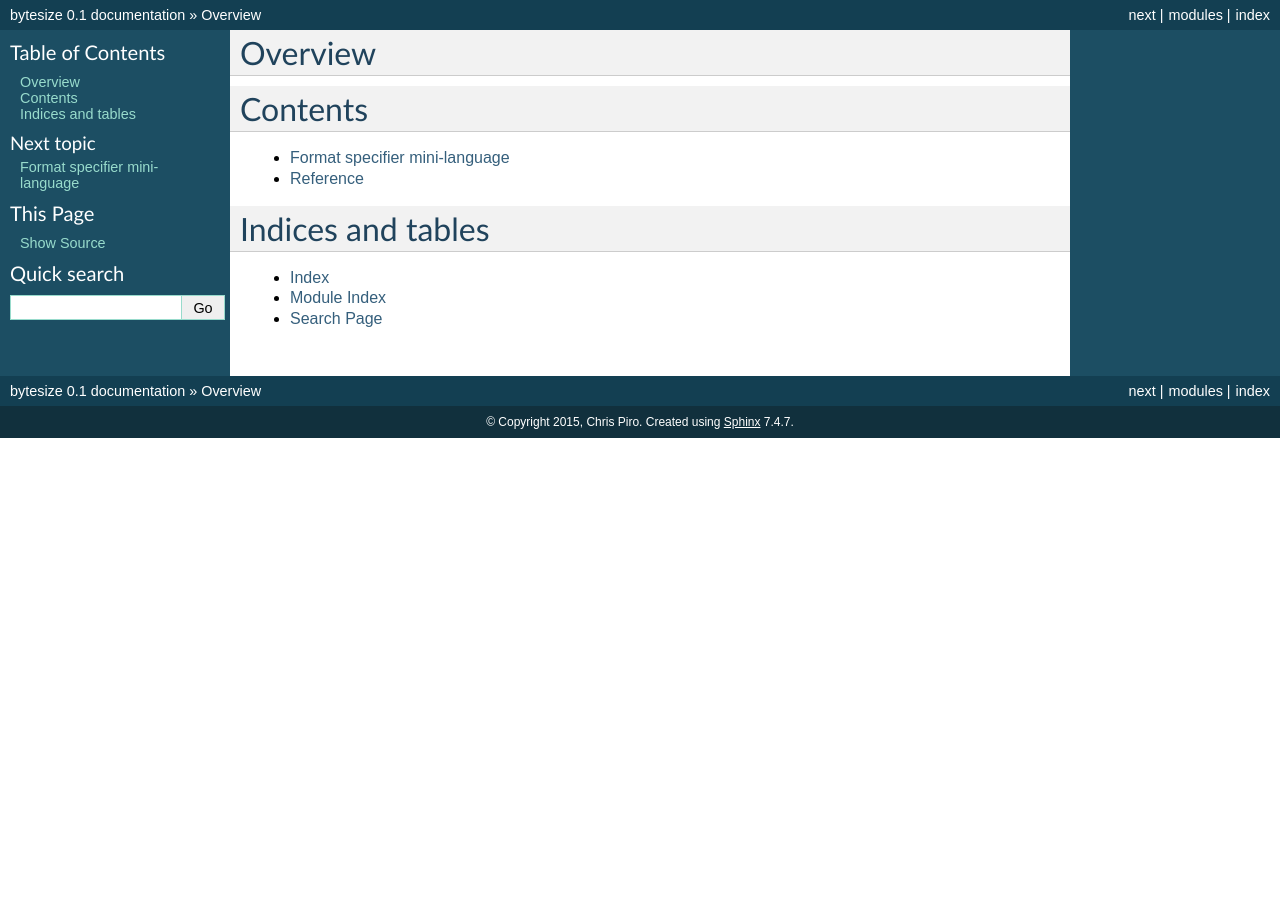
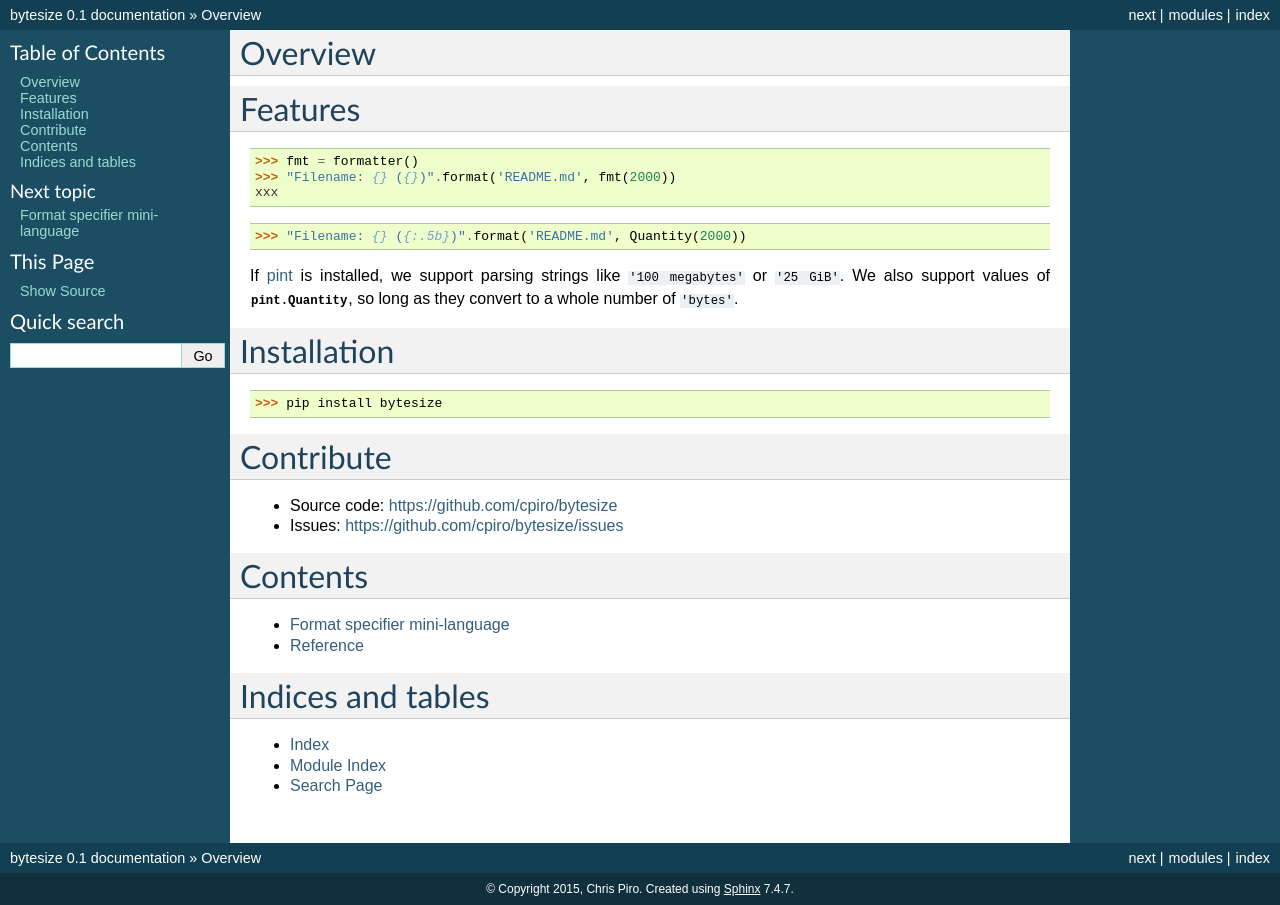
Before and after one commit to cpiro/bytesize, a Sphinx documentation site: the page built from docs/index.rst, in a window 1280 px wide. Built offline with Sphinx 7.4.7, drawn with Linux system fonts in a browser that asks for light colours.

Commit message:
little bitta index

```diff
--- a/docs/index.rst
+++ b/docs/index.rst
@@ -5,6 +5,32 @@
 
 Overview
 ========
+
+Features
+========
+
+>>> fmt = formatter()
+>>> "Filename: {} ({})".format('README.md', fmt(2000))
+xxx
+
+>>> "Filename: {} ({:.5b})".format('README.md', Quantity(2000))
+
+If pint_ is installed, we support parsing strings like ``'100 megabytes'`` or
+``'25 GiB'``. We also support values of :class:`pint.Quantity`, so long as
+they convert to a whole number of ``'bytes'``.
+
+.. xxx example of switching to a particular unit. we don't support that; just use pint
+
+Installation
+============
+
+>>> pip install bytesize
+
+Contribute
+==========
+
+- Source code: https://github.com/cpiro/bytesize
+- Issues: https://github.com/cpiro/bytesize/issues
 
 Contents
 ========
@@ -22,3 +48,5 @@ Indices and tables
 * :ref:`genindex`
 * :ref:`modindex`
 * :ref:`search`
+
+.. _`pint`: http://pint.readthedocs.org/
```
Also changed, not shown: bytesize/__init__.py (+0 -12 lines).
